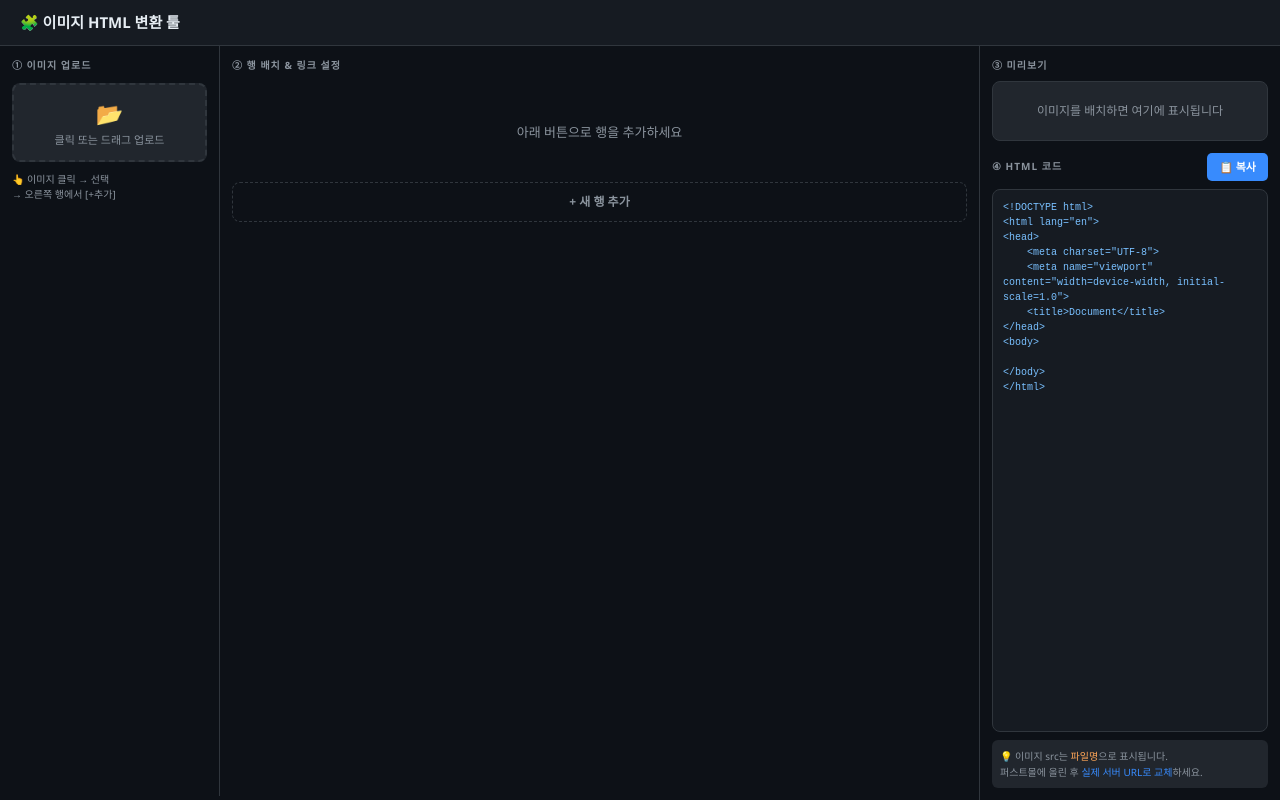
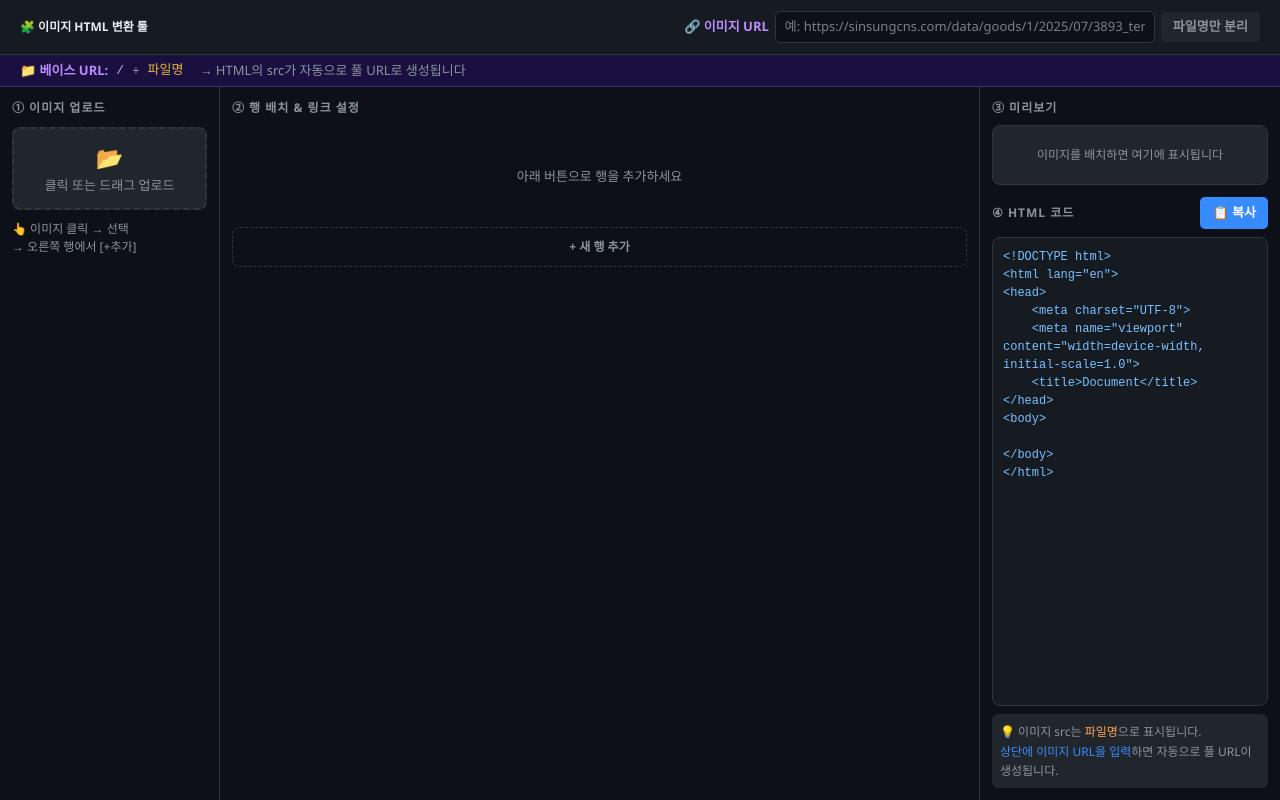
Before and after one commit to yeonsu0512-w/Auto-Tool, a Next.js app: page / in a window 1280 px wide. Built offline with nearby package versions, Linux system fonts and the light colour scheme.

Commit message:
tool upgrade

```diff
--- a/app/Tool.jsx
+++ b/app/Tool.jsx
@@ -10,6 +10,8 @@ export default function Tool() {
   const [rows, setRows] = useState([]);
   const [copied, setCopied] = useState(false);
   const [selectedImgId, setSelectedImgId] = useState(null);
+  const [baseUrl, setBaseUrl] = useState("");
+  const [baseUrlApplied, setBaseUrlApplied] = useState(false);
   const fileInputRef = useRef(null);
 
   const handleFiles = useCallback((files) => {
@@ -33,7 +35,6 @@ export default function Tool() {
   const removeRow = (rowId) =>
     setRows((prev) => prev.filter((r) => r.rowId !== rowId));
 
-  // 선택된 이미지를 행에 추가
   const addImgToRow = (rowId) => {
     if (!selectedImgId) return;
     setRows((prev) =>
@@ -102,6 +103,36 @@ export default function Tool() {
     });
   };
 
+  // baseUrl + 파일명으로 src URL 조합
+  const getImgSrc = (imgName) => {
+    if (!baseUrl.trim()) return imgName;
+    const base = baseUrl.trim().replace(/\/$/, "");
+    return `${base}/${imgName}`;
+  };
+
+  // baseUrl 파싱: 마지막 / 이전까지를 base로, 파일명 부분은 버림
+  const parseBaseUrl = (url) => {
+    if (!url.trim()) return "";
+    try {
+      const u = new URL(url.trim());
+      const parts = u.pathname.split("/");
+      parts.pop(); // 파일명 제거
+      u.pathname = parts.join("/");
+      return u.toString().replace(/\/$/, "");
+    } catch {
+      // URL 파싱 실패시 마지막 / 기준으로 자름
+      const idx = url.trim().lastIndexOf("/");
+      return idx > 8 ? url.trim().substring(0, idx) : url.trim();
+    }
+  };
+
+  const applyBaseUrl = () => {
+    const parsed = parseBaseUrl(baseUrl);
+    setBaseUrl(parsed);
+    setBaseUrlApplied(true);
+    setTimeout(() => setBaseUrlApplied(false), 2000);
+  };
+
   const generateHTML = () => {
     const validRows = rows.filter((r) => r.cells.length > 0);
     if (validRows.length === 0)
@@ -123,12 +154,14 @@ export default function Tool() {
 
       if (cells.length === 1) {
         const { img, link } = cells[0];
-        const imgTag = `<img src="${img.name}" alt="" style="${imgStyle}">`;
+        const srcUrl = getImgSrc(img.name);
+        const imgTag = `<img src="${srcUrl}" alt="" style="${imgStyle}">`;
         inner += `                <tr>\n                    <td style="${tdStyle}">\n                        ${link ? `<a href="${link}">${imgTag}</a>` : imgTag}\n                    </td>\n                </tr>\n`;
       } else {
         inner += `                <tr>\n                    <td style="${tdStyle}">\n                        <table border="0" cellpadding="0" cellspacing="0" style="${tableStyle}">\n                            <tr>\n`;
         cells.forEach(({ img, link }) => {
-          const imgTag = `<img src="${img.name}" alt="" style="${imgStyle}">`;
+          const srcUrl = getImgSrc(img.name);
+          const imgTag = `<img src="${srcUrl}" alt="" style="${imgStyle}">`;
           inner += `                                <td style="${tdStyle}">\n                                    ${link ? `<a href="${link}">${imgTag}</a>` : imgTag}\n                                </td>\n`;
         });
         inner += `                            </tr>\n                        </table>\n                    </td>\n                </tr>\n`;
@@ -156,7 +189,13 @@ export default function Tool() {
     yellow: "#e3b341",
     text: "#e6edf3",
     muted: "#8b949e",
+    purple: "#bc8cff",
   };
+
+  // baseUrl 미리보기: 파일명만 빼서 보여주기
+  const baseUrlPreview = baseUrl.trim()
+    ? `${baseUrl.trim().replace(/\/$/, "")}/파일명.jpg`
+    : null;
 
   return (
     <div
@@ -178,9 +217,10 @@ export default function Tool() {
           display: "flex",
           alignItems: "center",
           gap: 12,
+          flexWrap: "wrap",
         }}
       >
-        <h1 style={{ margin: 0, fontSize: 15, fontWeight: 700 }}>
+        <h1 style={{ margin: 0, fontSize: 12, fontWeight: 700 }}>
           🧩 이미지 HTML 변환 툴
         </h1>
         {selectedImgId && (
@@ -193,7 +233,6 @@ export default function Tool() {
               fontSize: 12,
               color: C.blue,
               fontWeight: 600,
-              animation: "pulse 1s infinite",
             }}
           >
             ✅ 이미지 선택됨 — 아래 행의 [+추가] 버튼을 누르세요
@@ -204,6 +243,101 @@ export default function Tool() {
             왼쪽 이미지를 클릭해서 선택 → 원하는 행의 [+추가] 버튼 클릭
           </div>
         )}
+
+        {/* 베이스 URL 입력 영역 */}
+        <div
+          style={{
+            marginLeft: "auto",
+            display: "flex",
+            alignItems: "center",
+            gap: 6,
+            flexWrap: "wrap",
+          }}
+        >
+          <div
+            style={{
+              fontSize: 13,
+              color: C.purple,
+              fontWeight: 600,
+              whiteSpace: "nowrap",
+            }}
+          >
+            🔗 이미지 URL
+          </div>
+          <input
+            type="text"
+            placeholder="예: https://sinsungcns.com/data/goods/1/2025/07/3893_temp_xxx_list1.png"
+            value={baseUrl}
+            onChange={(e) => setBaseUrl(e.target.value)}
+            style={{
+              width: 380,
+              background: C.bg,
+              border: `1px solid ${baseUrl ? C.purple : C.border}`,
+              borderRadius: 5,
+              padding: "5px 9px",
+              color: C.text,
+              fontSize: 13,
+              outline: "none",
+            }}
+          />
+          <button
+            onClick={applyBaseUrl}
+            disabled={!baseUrl.trim()}
+            style={{
+              background: baseUrl.trim() ? C.purple : C.card,
+              border: "none",
+              color: baseUrl.trim() ? "#fff" : C.muted,
+              borderRadius: 5,
+              padding: "5px 12px",
+              cursor: baseUrl.trim() ? "pointer" : "default",
+              fontSize: 13,
+              fontWeight: 600,
+              whiteSpace: "nowrap",
+            }}
+          >
+            {baseUrlApplied ? "✅ 적용됨!" : "파일명만 분리"}
+          </button>
+          {baseUrl.trim() && (
+            <button
+              onClick={() => setBaseUrl("")}
+              style={{
+                background: "transparent",
+                border: `1px solid ${C.border}`,
+                color: C.muted,
+                borderRadius: 5,
+                padding: "5px 8px",
+                cursor: "pointer",
+                fontSize: 13,
+              }}
+            >
+              ✕ 초기화
+            </button>
+          )}
+        </div>
+      </div>
+
+      {/* baseUrl 적용 시 미리보기 배너 */}
+      <div
+        style={{
+          background: "#1a1040",
+          borderBottom: `1px solid #3d2d6e`,
+          padding: "6px 20px",
+          fontSize: 13,
+          color: C.muted,
+          display: "flex",
+          alignItems: "center",
+          gap: 8,
+        }}
+      >
+        <span style={{ color: C.purple, fontWeight: 600 }}>📁 베이스 URL:</span>
+        <span style={{ color: "#c3a6ff", fontFamily: "monospace" }}>
+          {baseUrl.trim().replace(/\/$/, "")}/
+        </span>
+        <span style={{ color: C.muted }}>+</span>
+        <span style={{ color: C.yellow, fontFamily: "monospace" }}>파일명</span>
+        <span style={{ color: C.muted, marginLeft: 8 }}>
+          → HTML의 src가 자동으로 풀 URL로 생성됩니다
+        </span>
       </div>
 
       <div
@@ -212,21 +346,20 @@ export default function Tool() {
           gridTemplateColumns: "220px 1fr 300px",
           flex: 1,
           overflow: "hidden",
-          height: "calc(100vh - 50px)",
+          height: `calc(100vh - ${baseUrl.trim() ? 82 : 50}px)`,
         }}
       >
         {/* ① 이미지 풀 */}
         <div
           style={{
             overflowY: "scroll",
-            height: "calc(100vh - 50px)",
             borderRight: `1px solid ${C.border}`,
             padding: 12,
           }}
         >
           <div
             style={{
-              fontSize: 10,
+              fontSize: 12,
               fontWeight: 700,
               color: C.muted,
               textTransform: "uppercase",
@@ -255,7 +388,7 @@ export default function Tool() {
             onDragOver={(e) => e.preventDefault()}
           >
             <div style={{ fontSize: 22 }}>📂</div>
-            <div style={{ fontSize: 11, color: C.muted, marginTop: 2 }}>
+            <div style={{ fontSize: 13, color: C.muted, marginTop: 2 }}>
               클릭 또는 드래그 업로드
             </div>
             <input
@@ -270,7 +403,7 @@ export default function Tool() {
 
           <div
             style={{
-              fontSize: 10,
+              fontSize: 12,
               color: C.muted,
               marginBottom: 8,
               lineHeight: 1.5,
@@ -302,7 +435,6 @@ export default function Tool() {
                     src={img.src}
                     style={{ width: "100%", display: "block" }}
                   />
-                  {/* 번호 */}
                   <div
                     style={{
                       position: "absolute",
@@ -310,16 +442,14 @@ export default function Tool() {
                       left: 4,
                       background: isSelected ? C.blue : "rgba(0,0,0,0.6)",
                       color: "#fff",
-                      fontSize: 10,
+                      fontSize: 12,
                       fontWeight: 700,
                       padding: "1px 6px",
                       borderRadius: 4,
-                      transition: "background 0.15s",
                     }}
                   >
                     {i + 1}
                   </div>
-                  {/* 파일명 */}
                   <div
                     style={{
                       position: "absolute",
@@ -328,7 +458,7 @@ export default function Tool() {
                       right: 0,
                       background: "rgba(0,0,0,0.65)",
                       padding: "3px 6px",
-                      fontSize: 9,
+                      fontSize: 12,
                       color: "#ccc",
                       overflow: "hidden",
                       textOverflow: "ellipsis",
@@ -337,7 +467,6 @@ export default function Tool() {
                   >
                     {img.name}
                   </div>
-                  {/* 선택 오버레이 */}
                   {isSelected && (
                     <div
                       style={{
@@ -353,7 +482,7 @@ export default function Tool() {
                         style={{
                           background: C.blue,
                           color: "#fff",
-                          fontSize: 11,
+                          fontSize: 13,
                           fontWeight: 700,
                           padding: "3px 10px",
                           borderRadius: 6,
@@ -379,7 +508,7 @@ export default function Tool() {
         >
           <div
             style={{
-              fontSize: 10,
+              fontSize: 12,
               fontWeight: 700,
               color: C.muted,
               textTransform: "uppercase",
@@ -387,7 +516,7 @@ export default function Tool() {
               marginBottom: 10,
             }}
           >
-            ② 행 배치 & 링크 설정
+            ② 행 배치 &amp; 링크 설정
           </div>
 
           {rows.length === 0 && (
@@ -414,7 +543,6 @@ export default function Tool() {
                 overflow: "hidden",
               }}
             >
-              {/* Row Header */}
               <div
                 style={{
                   background: C.panel,
@@ -427,7 +555,7 @@ export default function Tool() {
               >
                 <span
                   style={{
-                    fontSize: 11,
+                    fontSize: 13,
                     fontWeight: 700,
                     color: C.muted,
                     flex: 1,
@@ -435,7 +563,6 @@ export default function Tool() {
                 >
                   행 {ri + 1}
                 </span>
-                {/* 선택된 이미지가 있을 때 +추가 버튼 강조 */}
                 <button
                   onClick={() => addImgToRow(row.rowId)}
                   style={{
@@ -445,9 +572,8 @@ export default function Tool() {
                     borderRadius: 5,
                     padding: "4px 10px",
                     cursor: selectedImgId ? "pointer" : "default",
-                    fontSize: 11,
+                    fontSize: 13,
                     fontWeight: 700,
-                    transition: "all 0.15s",
                     boxShadow: selectedImgId ? `0 0 8px ${C.blue}66` : "none",
                   }}
                 >
@@ -463,7 +589,7 @@ export default function Tool() {
                     borderRadius: 5,
                     padding: "4px 7px",
                     cursor: "pointer",
-                    fontSize: 11,
+                    fontSize: 13,
                   }}
                 >
                   ▲
@@ -478,7 +604,7 @@ export default function Tool() {
                     borderRadius: 5,
                     padding: "4px 7px",
                     cursor: "pointer",
-                    fontSize: 11,
+                    fontSize: 13,
                   }}
                 >
                   ▼
@@ -492,7 +618,7 @@ export default function Tool() {
                     borderRadius: 5,
                     padding: "4px 7px",
                     cursor: "pointer",
-                    fontSize: 11,
+                    fontSize: 13,
                     fontWeight: 700,
                   }}
                 >
@@ -500,7 +626,6 @@ export default function Tool() {
                 </button>
               </div>
 
-              {/* Cells */}
               <div
                 style={{
                   padding: 8,
@@ -517,7 +642,7 @@ export default function Tool() {
                       flex: 1,
                       textAlign: "center",
                       color: C.muted,
-                      fontSize: 11,
+                      fontSize: 13,
                       padding: "14px 0",
                     }}
                   >
@@ -571,7 +696,7 @@ export default function Tool() {
                               width: 16,
                               height: 16,
                               cursor: "pointer",
-                              fontSize: 10,
+                              fontSize: 12,
                               display: "flex",
                               alignItems: "center",
                               justifyContent: "center",
@@ -584,6 +709,7 @@ export default function Tool() {
                         <div style={{ display: "flex", gap: 2, marginTop: 3 }}>
                           <button
                             onClick={() => moveCell(row.rowId, cell.cellId, -1)}
+                            disabled={ci === 0}
                             style={{
                               flex: 1,
                               background: C.card,
@@ -592,14 +718,14 @@ export default function Tool() {
                               borderRadius: 4,
                               padding: "2px 0",
                               cursor: "pointer",
-                              fontSize: 10,
+                              fontSize: 12,
                             }}
-                            disabled={ci === 0}
                           >
                             ◀
                           </button>
                           <button
                             onClick={() => moveCell(row.rowId, cell.cellId, 1)}
+                            disabled={ci === row.cells.length - 1}
                             style={{
                               flex: 1,
                               background: C.card,
@@ -608,9 +734,8 @@ export default function Tool() {
                               borderRadius: 4,
                               padding: "2px 0",
                               cursor: "pointer",
-                              fontSize: 10,
+                              fontSize: 12,
                             }}
-                            disabled={ci === row.cells.length - 1}
                           >
                             ▶
                           </button>
@@ -630,11 +755,28 @@ export default function Tool() {
                             borderRadius: 4,
                             padding: "3px 5px",
                             color: C.text,
-                            fontSize: 9,
+                            fontSize: 12,
                             outline: "none",
                             boxSizing: "border-box",
                           }}
                         />
+                        {/* 실제 src URL 미리보기 */}
+                        {baseUrl.trim() && (
+                          <div
+                            style={{
+                              fontSize: 8,
+                              color: C.purple,
+                              marginTop: 2,
+                              overflow: "hidden",
+                              textOverflow: "ellipsis",
+                              whiteSpace: "nowrap",
+                              title: getImgSrc(img.name),
+                            }}
+                            title={getImgSrc(img.name)}
+                          >
+                            🔗 {getImgSrc(img.name)}
+                          </div>
+                        )}
                         {cell.link && (
                           <div
                             style={{
@@ -685,7 +827,7 @@ export default function Tool() {
           <div>
             <div
               style={{
-                fontSize: 10,
+                fontSize: 12,
                 fontWeight: 700,
                 color: C.muted,
                 textTransform: "uppercase",
@@ -769,7 +911,7 @@ export default function Tool() {
                                 style={{
                                   background: "rgba(0,0,0,0.75)",
                                   color: "#fff",
-                                  fontSize: 10,
+                                  fontSize: 12,
                                   padding: "3px 7px",
                                   borderRadius: 5,
                                 }}
@@ -798,7 +940,7 @@ export default function Tool() {
             >
               <div
                 style={{
-                  fontSize: 10,
+                  fontSize: 12,
                   fontWeight: 700,
                   color: C.muted,
                   textTransform: "uppercase",
@@ -816,7 +958,7 @@ export default function Tool() {
                   borderRadius: 5,
                   padding: "6px 12px",
                   cursor: "pointer",
-                  fontSize: 11,
+                  fontSize: 13,
                   fontWeight: 600,
                 }}
               >
@@ -834,7 +976,7 @@ export default function Tool() {
                 border: `1px solid ${C.border}`,
                 borderRadius: 8,
                 color: "#79c0ff",
-                fontSize: 10,
+                fontSize: 12,
                 padding: 10,
                 fontFamily: "monospace",
                 resize: "none",
@@ -845,7 +987,7 @@ export default function Tool() {
             <div
               style={{
                 marginTop: 8,
-                fontSize: 10,
+                fontSize: 12,
                 color: C.muted,
                 lineHeight: 1.6,
                 background: C.card,
@@ -853,11 +995,33 @@ export default function Tool() {
                 padding: 8,
               }}
             >
-              💡 이미지 src는 <span style={{ color: "#ffa657" }}>파일명</span>
-              으로 표시됩니다.
-              <br />
-              퍼스트몰에 올린 후{" "}
-              <span style={{ color: C.blue }}>실제 서버 URL로 교체</span>하세요.
+              {baseUrl.trim() ? (
+                <>
+                  <span style={{ color: C.purple }}>🔗 베이스 URL 적용 중</span>{" "}
+                  — src가 풀 URL로 자동 생성됩니다.
+                  <br />
+                  <span
+                    style={{
+                      color: C.muted,
+                      fontFamily: "monospace",
+                      fontSize: 12,
+                    }}
+                  >
+                    {baseUrl.trim().replace(/\/$/, "")}/파일명
+                  </span>
+                </>
+              ) : (
+                <>
+                  💡 이미지 src는{" "}
+                  <span style={{ color: "#ffa657" }}>파일명</span>으로
+                  표시됩니다.
+                  <br />
+                  <span style={{ color: C.blue }}>
+                    상단에 이미지 URL을 입력
+                  </span>
+                  하면 자동으로 풀 URL이 생성됩니다.
+                </>
+              )}
             </div>
           </div>
         </div>
```
